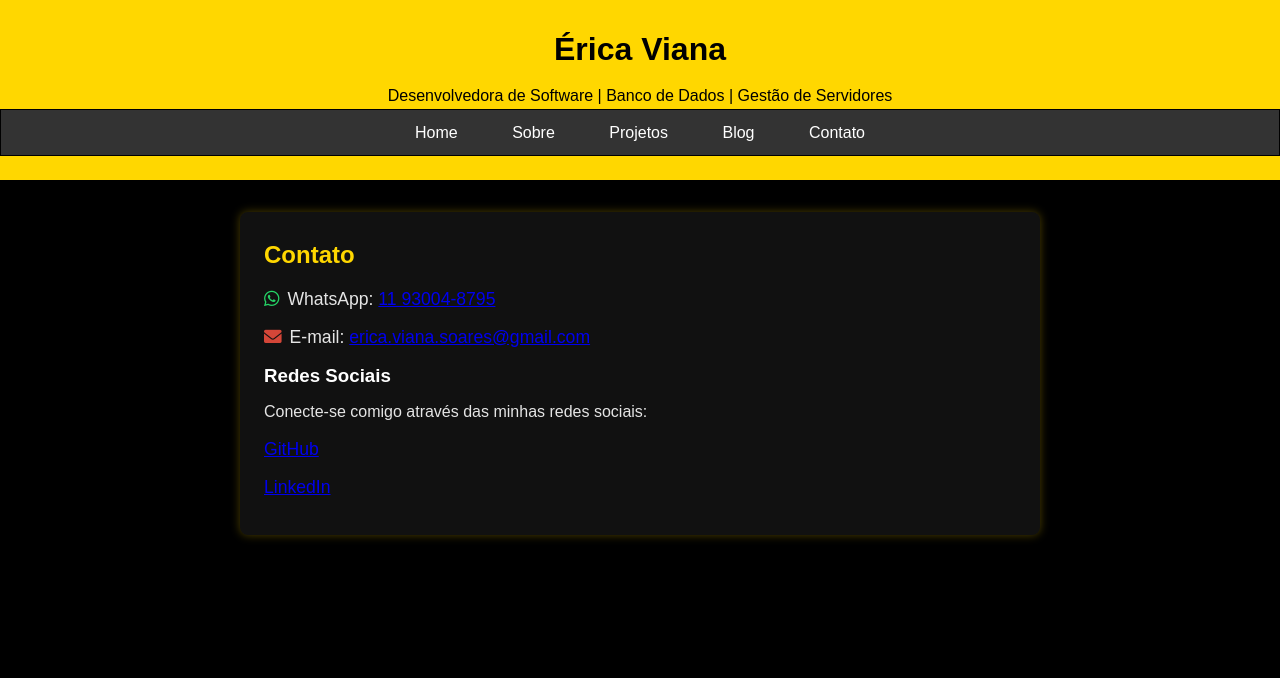
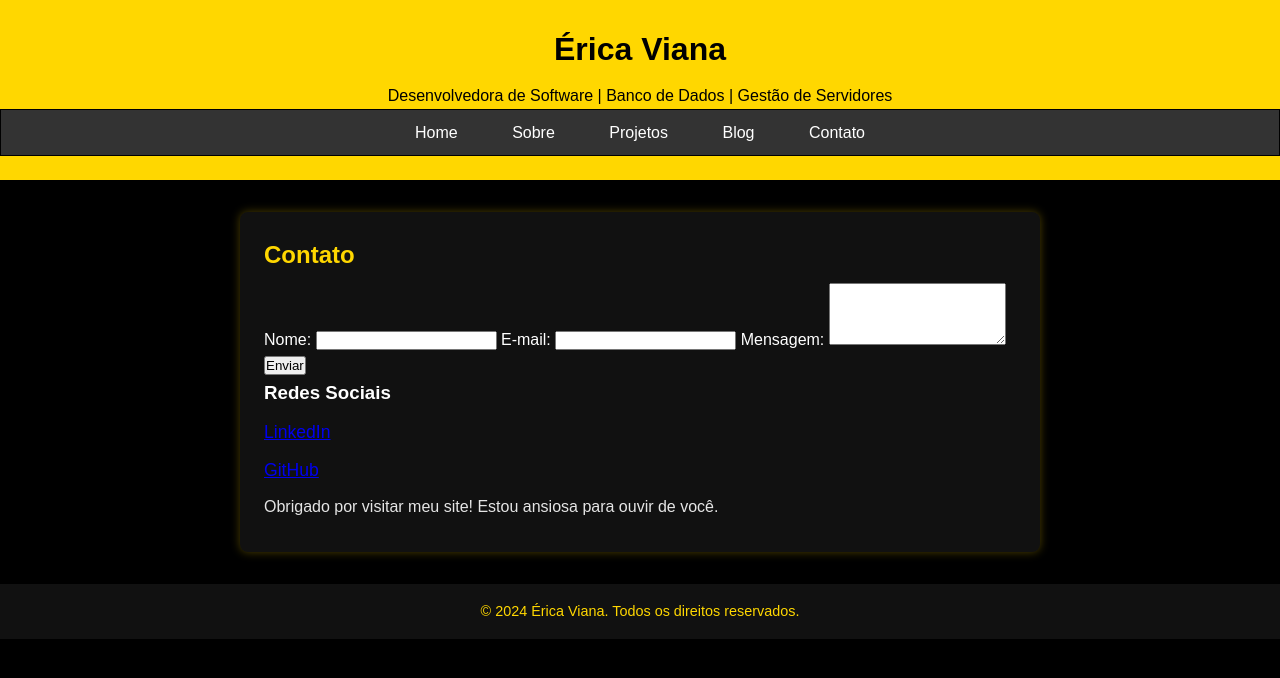
Before and after one commit to ericaviana12/ericaviana12.github.io, a plain HTML site: page contact.html in a window 1280 px wide. Drawn offline with Linux system fonts and the light colour scheme.

Commit message:
Update contact.html

```diff
--- a/contact.html
+++ b/contact.html
@@ -1,40 +1,55 @@
-<!DOCTYPE html>
-<html lang="pt-BR"> <!-- Define o idioma da página como português do Brasil -->
+<!DOCTYPE html> <!-- Define o tipo de documento como HTML -->
+<html lang="pt-BR"> <!-- Define o idioma como português do Brasil -->
 <head>
-    <meta charset="UTF-8"> <!-- Define a codificação de caracteres da página como UTF-8 -->
-    <meta name="viewport" content="width=device-width, initial-scale=1.0"> <!-- Define a configuração de visualização para dispositivos móveis -->
+    <meta charset="UTF-8"> <!-- Define a codificação de caracteres como UTF-8 -->
+    <meta name="viewport" content="width=device-width, initial-scale=1.0"> <!-- Configura a visualização em dispositivos móveis -->
     <title>Contato - Érica Viana</title> <!-- Título da página -->
     <link rel="stylesheet" href="styles.css"> <!-- Link para o arquivo de estilos CSS -->
-    <link rel="stylesheet" href="https://cdnjs.cloudflare.com/ajax/libs/font-awesome/6.0.0-beta3/css/all.min.css"> <!-- Link para a biblioteca de ícones Font Awesome -->
+    <link rel="stylesheet" href="https://cdnjs.cloudflare.com/ajax/libs/font-awesome/6.0.0-beta3/css/all.min.css"> <!-- Link para o Font Awesome -->
 </head>
 <body>
     <!-- Seção de Cabeçalho -->
-    <header>
-        <h1>Érica Viana</h1> <!-- Nome da pessoa -->
-        <p>Desenvolvedora de Software | Banco de Dados | Gestão de Servidores</p> <!-- Descrição da profissão -->
+    <header> <!-- Início do cabeçalho -->
+        <h1>Érica Viana</h1> <!-- Título principal -->
+        <p>Desenvolvedora de Software | Banco de Dados | Gestão de Servidores</p> <!-- Descrição -->
         <!-- Navegação -->
-        <nav>
+        <nav> <!-- Início da navegação -->
             <a href="index.html">Home</a> <!-- Link para a página inicial -->
             <a href="about.html">Sobre</a> <!-- Link para a página sobre -->
             <a href="projects.html">Projetos</a> <!-- Link para a página de projetos -->
             <a href="#blog">Blog</a> <!-- Âncora para a seção "Blog" na página inicial -->
             <a href="contact.html">Contato</a> <!-- Link para a página de contato -->
-        </nav>
-    </header>
+        </nav> <!-- Fim da navegação -->
+    </header> <!-- Fim do cabeçalho -->
 
     <!-- Contato -->
-    <section id="contato">
+    <section id="contato"> <!-- Seção de contato -->
         <h2>Contato</h2> <!-- Título da seção -->
-        <ul>
-            <li><i class="fab fa-whatsapp whatsapp-icon"></i>WhatsApp: <a href="https://wa.me/5511930048795" target="_blank">11 93004-8795</a></li> <!-- Informações de contato via WhatsApp -->
-            <li><i class="fas fa-envelope email-icon"></i>E-mail: <a href="mailto:erica.viana.soares@gmail.com">erica.viana.soares@gmail.com</a></li> <!-- Informações de contato via e-mail -->
-        </ul>
-        <h3>Redes Sociais</h3> <!-- Subtítulo para redes sociais -->
-        <p>Conecte-se comigo através das minhas redes sociais:</p> <!-- Texto informativo -->
-        <ul>
-            <li><a href="https://github.com/ericaviana12" target="_blank">GitHub</a></li> <!-- Link para o GitHub -->
-            <li><a href="https://br.linkedin.com/in/erica-viana-938a37bb" target="_blank">LinkedIn</a></li> <!-- Link para o LinkedIn -->
-        </ul>
-    </section>
+        <form action="enviar.php" method="post"> <!-- Início do formulário -->
+            <label for="nome">Nome:</label> <!-- Rótulo para o campo nome -->
+            <input type="text" id="nome" name="nome" required> <!-- Campo de entrada para nome -->
 
-    <!-- Rodapé
+            <label for="email">E-mail:</label> <!-- Rótulo para o campo e-mail -->
+            <input type="email" id="email" name="email" required> <!-- Campo de entrada para e-mail -->
+
+            <label for="mensagem">Mensagem:</label> <!-- Rótulo para o campo mensagem -->
+            <textarea id="mensagem" name="mensagem" rows="4" required></textarea> <!-- Área de texto para mensagem -->
+
+            <button type="submit">Enviar</button> <!-- Botão para enviar o formulário -->
+        </form> <!-- Fim do formulário -->
+
+        <h3>Redes Sociais</h3> <!-- Título das redes sociais -->
+        <ul> <!-- Início da lista de redes sociais -->
+            <li><a href="https://www.linkedin.com/in/seulinkedin" target="_blank">LinkedIn</a></li> <!-- Link para o LinkedIn -->
+            <li><a href="https://github.com/seu-github" target="_blank">GitHub</a></li> <!-- Link para o GitHub -->
+        </ul> <!-- Fim da lista de redes sociais -->
+
+        <p>Obrigado por visitar meu site! Estou ansiosa para ouvir de você.</p> <!-- Mensagem de agradecimento -->
+    </section> <!-- Fim da seção de contato -->
+
+    <!-- Rodapé -->
+    <footer> <!-- Início do rodapé -->
+        <p>&copy; 2024 Érica Viana. Todos os direitos reservados.</p> <!-- Texto do rodapé -->
+    </footer> <!-- Fim do rodapé -->
+</body>
+</html>
```
